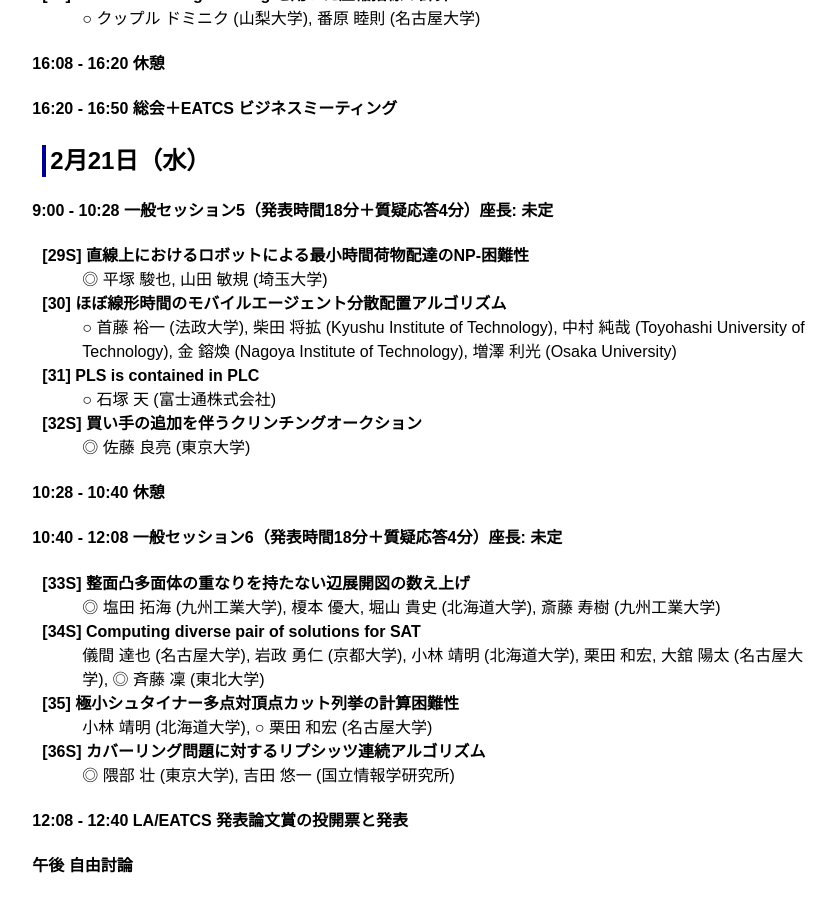
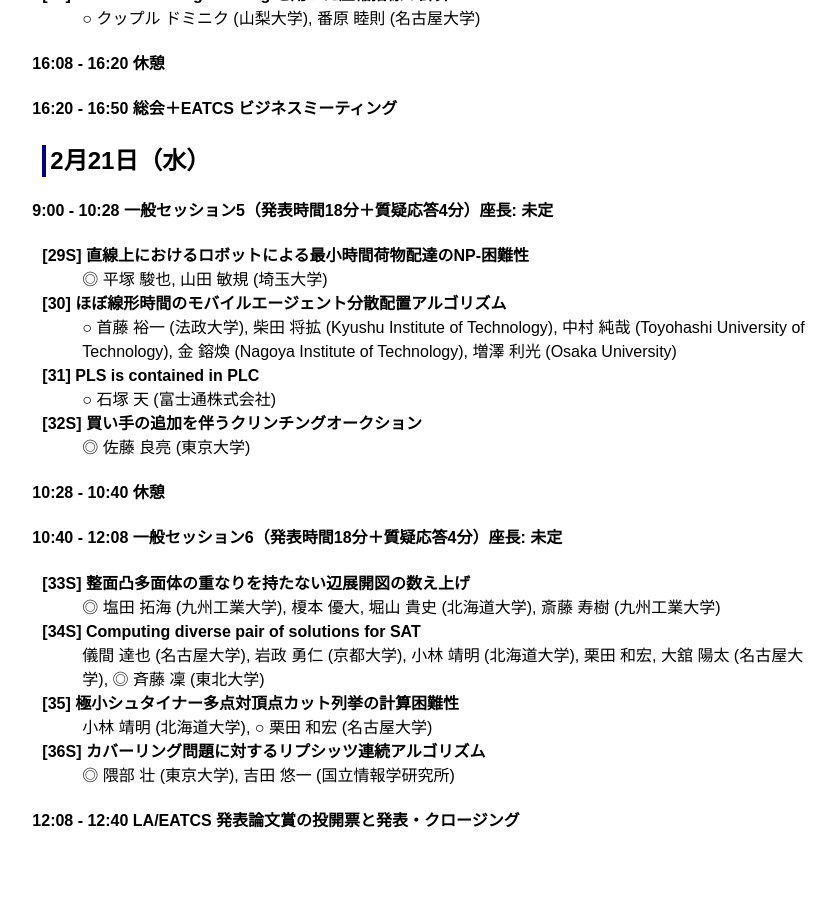
Before and after one commit to ytamura12/la-symposium_test.github.io, a Jekyll site: the page built from 2023/winter_program.md, in a window 1280 px wide and 900 px high, scrolled down 2592 px. Shown: the whole window, without its empty margins (316-1152 px from the left). Built offline with Jekyll 4.4.1, drawn with Linux system fonts in a browser that asks for light colours; after the commit the page ends 3446 px from its top, so only the background shows below that.

Commit message:
Update winter_program.md

```diff
--- a/2023/winter_program.md
+++ b/2023/winter_program.md
@@ -160,6 +160,4 @@ title: LA Symposium 2023, 冬のLAプログラム
 [36S] カバーリング問題に対するリプシッツ連続アルゴリズム
 : ◎ 隈部 壮 (東京大学), 吉田 悠一 (国立情報学研究所)
 
-#### 12:08 - 12:40 LA/EATCS 発表論文賞の投開票と発表
-
-#### 午後 自由討論
+#### 12:08 - 12:40 LA/EATCS 発表論文賞の投開票と発表・クロージング
```
